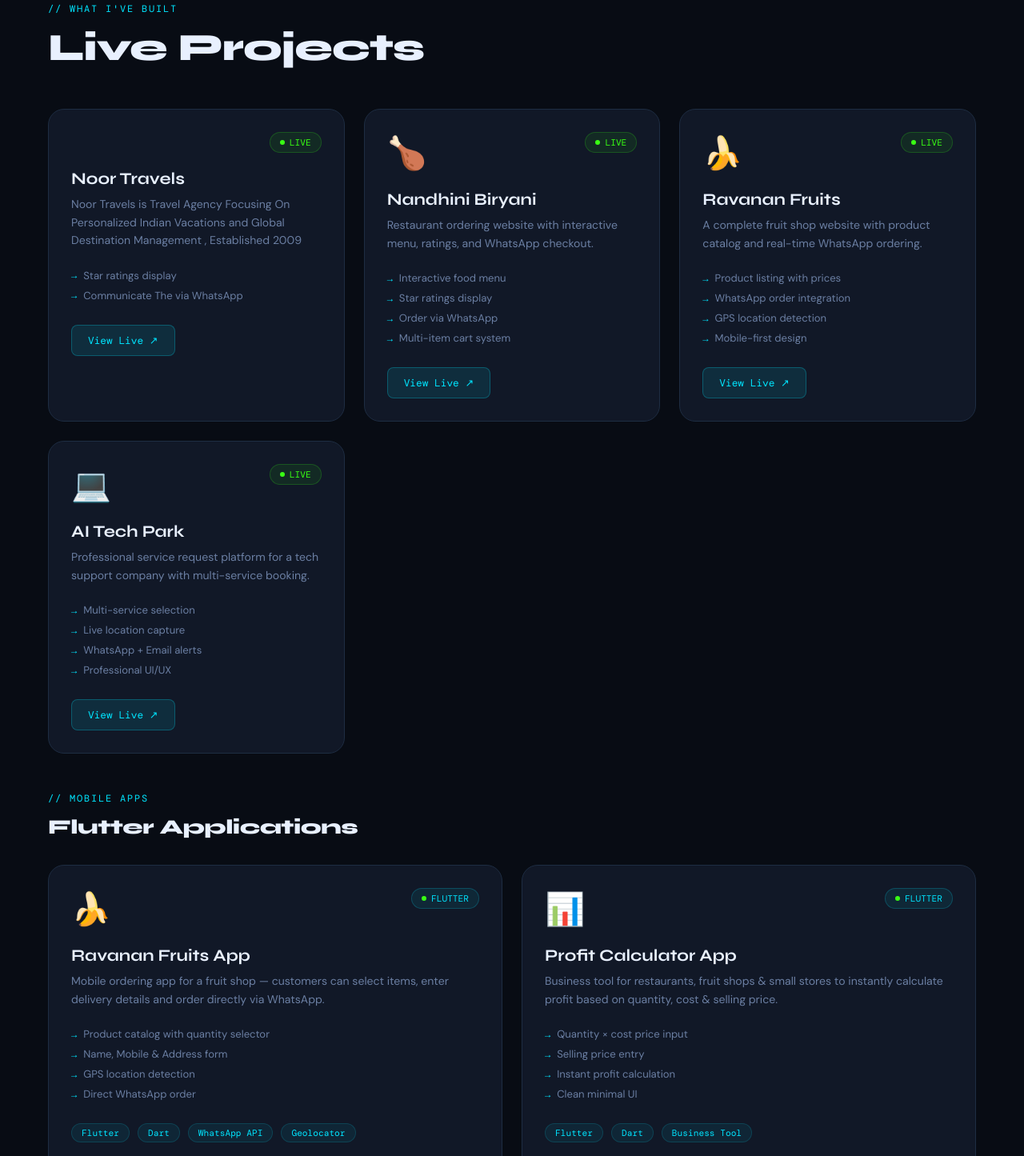
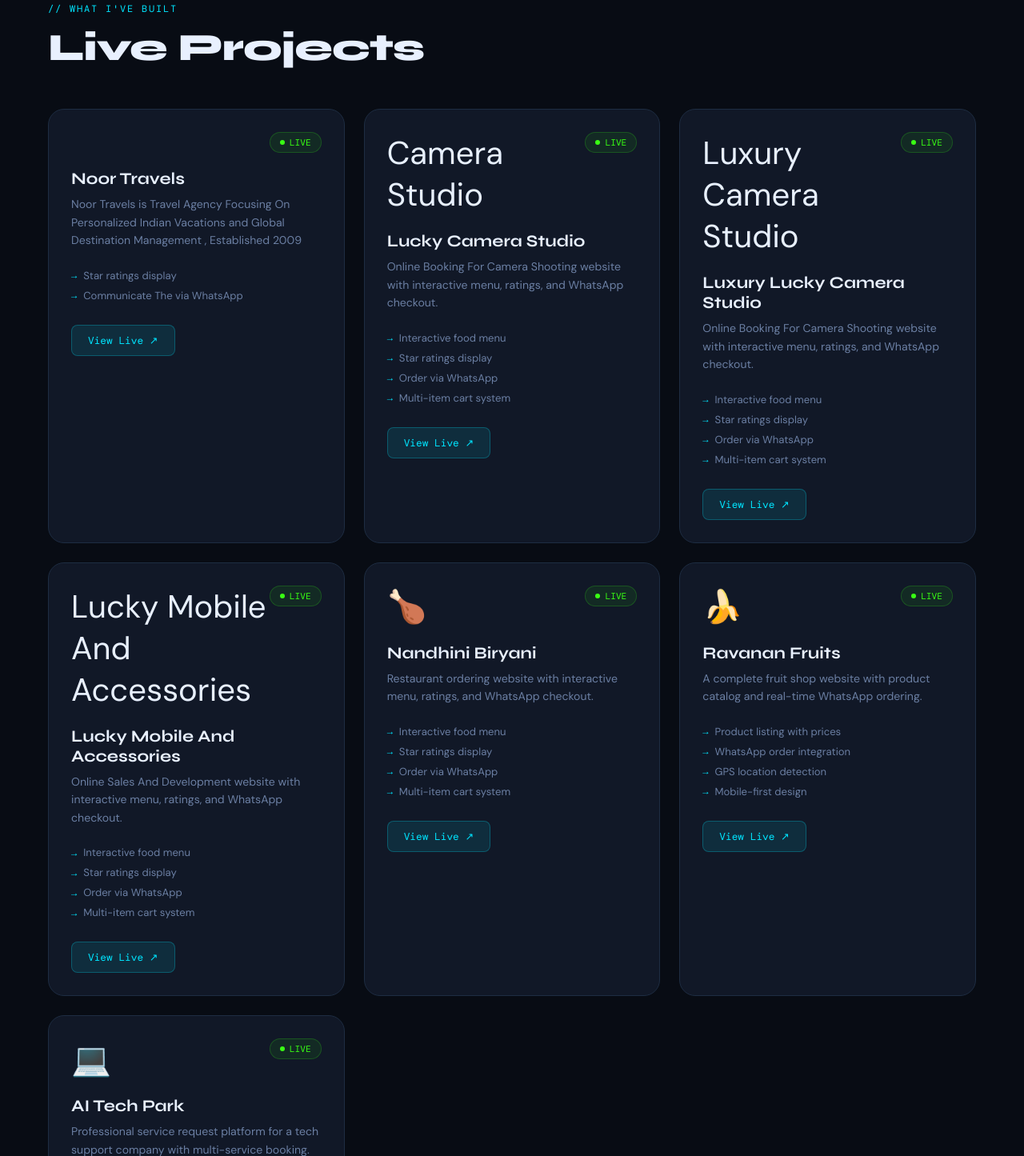
Before and after one commit to mani84382006-ops/My_-Portfolio, a plain HTML site: page index.html in a window 1280 px wide. Shown: the part 1653-3098 px from the top of the page at 80% size. Drawn offline with nearby package versions, Linux system fonts and the light colour scheme.

Commit message:
Update index.html

```diff
--- a/index.html
+++ b/index.html
@@ -527,6 +527,75 @@
 
 
 
+     <div class="project-card reveal">
+      <div class="project-header">
+        <div class="project-emoji">Camera Studio</div>
+        <div class="project-live">LIVE</div>
+      </div>
+      <div class="project-body">
+        <div class="project-title">Lucky Camera Studio</div>
+        <div class="project-desc">Online Booking For Camera Shooting website with interactive menu, ratings, and WhatsApp checkout.</div>
+        <ul class="project-features">
+          <li>Interactive food menu</li>
+          <li>Star ratings display</li>
+          <li>Order via WhatsApp</li>
+          <li>Multi-item cart system</li>
+        </ul>
+        <a href="https://mani84382006-ops.github.io/Lucky-Studio/" target="_blank" class="project-link">
+          View Live ↗
+        </a>
+      </div>
+    </div>
+
+    <div class="project-card reveal">
+      <div class="project-header">
+        <div class="project-emoji">Luxury Camera Studio</div>
+        <div class="project-live">LIVE</div>
+      </div>
+      <div class="project-body">
+        <div class="project-title">Luxury Lucky Camera Studio</div>
+        <div class="project-desc">Online Booking For Camera Shooting website with interactive menu, ratings, and WhatsApp checkout.</div>
+        <ul class="project-features">
+          <li>Interactive food menu</li>
+          <li>Star ratings display</li>
+          <li>Order via WhatsApp</li>
+          <li>Multi-item cart system</li>
+        </ul>
+        <a href="https://mani84382006-ops.github.io/Lucky-Studio-Codex/"target="_blank" class="project-link">
+          View Live ↗
+        </a>
+      </div>
+    </div>
+
+
+   <div class="project-card reveal">
+      <div class="project-header">
+        <div class="project-emoji">Lucky Mobile And Accessories</div>
+        <div class="project-live">LIVE</div>
+      </div>
+      <div class="project-body">
+        <div class="project-title">Lucky Mobile And Accessories</div>
+        <div class="project-desc">Online Sales And Development website with interactive menu, ratings, and WhatsApp checkout.</div>
+        <ul class="project-features">
+          <li>Interactive food menu</li>
+          <li>Star ratings display</li>
+          <li>Order via WhatsApp</li>
+          <li>Multi-item cart system</li>
+        </ul>
+        <a href="https://mani84382006-ops.github.io/Lucky-Mobile/"target="_blank" class="project-link">
+          View Live ↗
+        </a>
+      </div>
+    </div>
+
+
+
+
+
+
+
+
+
 
 
 
```
